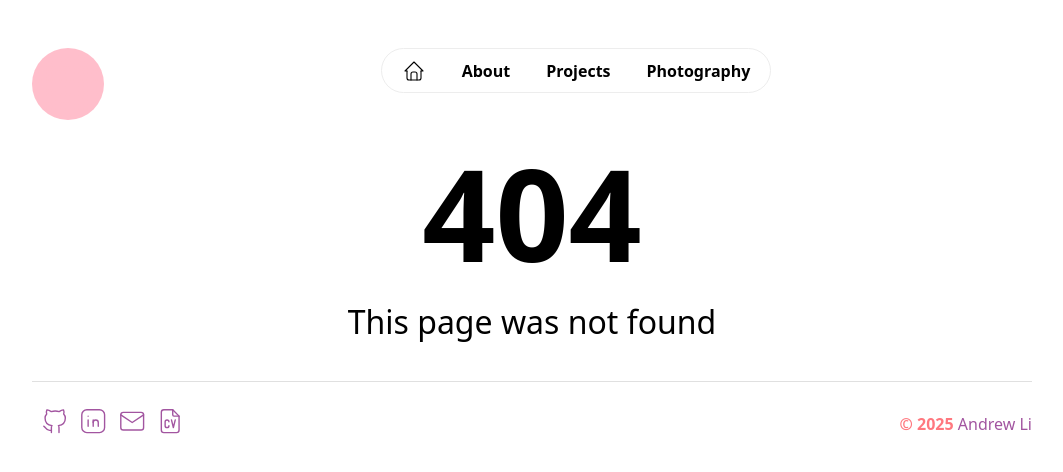
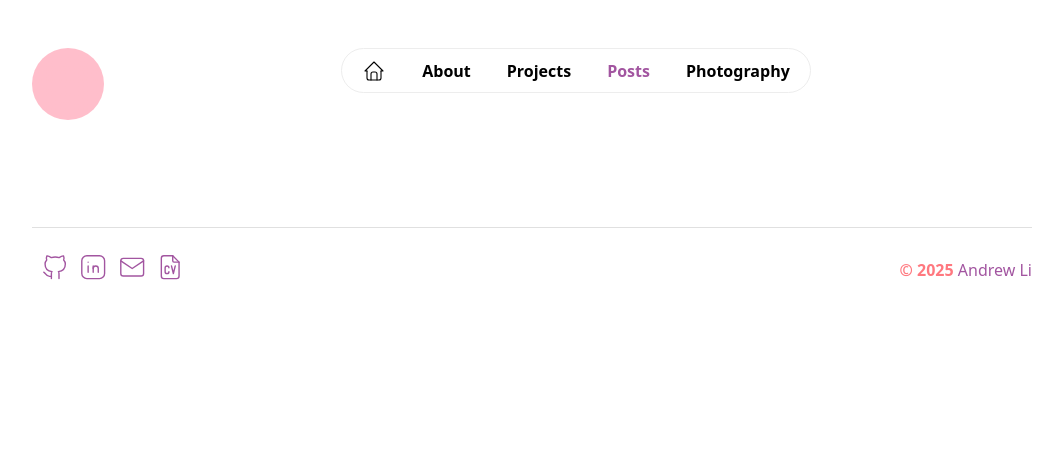
Before and after one commit to andrlime/personal-website, a React (Vite) app: page /blog in a window 1280 px wide. Before the commit this address had no page. Shown: the top 472 px of the page, without its empty margins (108-1171 px from the left). Built offline with nearby package versions, Linux system fonts and the light colour scheme.

Commit message:
add the blank pages, but no actual functionality

```diff
--- a/src/main.tsx
+++ b/src/main.tsx
@@ -9,6 +9,7 @@ import { createBrowserRouter, RouterProvider } from "react-router-dom";
 import HomePage from "./pages/HomePage.tsx";
 import AboutPage from "./pages/AboutPage.tsx";
 import Error404 from "./pages/Error404.tsx";
+import BlogPage from "./pages/BlogPage.tsx";
 import ProjectsPage from "./pages/ProjectsPage.tsx";
 import RootPage from "./pages/RootPage.tsx";
 import PhotosPage from "./pages/PhotosPage.tsx";
@@ -21,6 +22,7 @@ const router = createBrowserRouter([
       { index: true, element: <HomePage /> },
       { path: "about", element: <AboutPage /> },
       { path: "projects", element: <ProjectsPage /> },
+      { path: "blog", element: <BlogPage /> },
       { path: "photos", element: <PhotosPage /> },
       { path: "*", element: <Error404 /> },
     ],
--- /dev/null
+++ b/src/pages/BlogPage.tsx
@@ -0,0 +1,14 @@
+import "./pages.scss";
+
+import Spacer from "@/components/spacer/Spacer";
+
+export const BlogPage: React.FC = () => {
+  return (
+    <div className="page__body">
+      <Spacer height="sm" />
+
+    </div>
+  );
+};
+
+export default BlogPage;
--- a/src/pages/RootPage.tsx
+++ b/src/pages/RootPage.tsx
@@ -13,6 +13,7 @@ const NAVIGATION_ITEMS: Array<INavigationItem> = [
   {text: <HouseIcon link="/" size={"1.5rem"} />, href: "/"},
   {text: "About", href: "/about"},
   {text: "Projects", href: "/projects"},
+  {text: "Posts", href: "/blog"},
   {text: "Photography", href: "/photos"}
 ];
 
```
